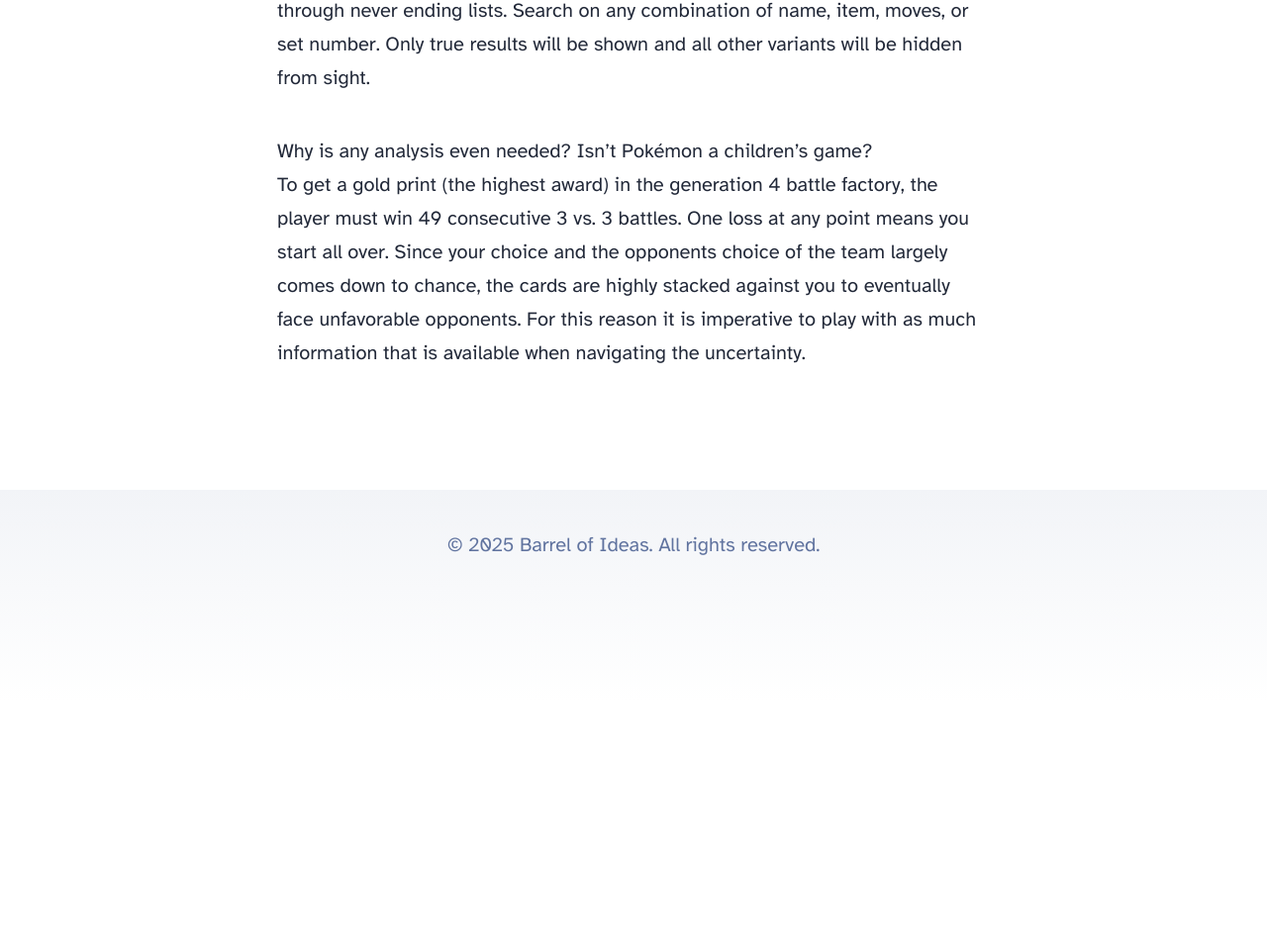
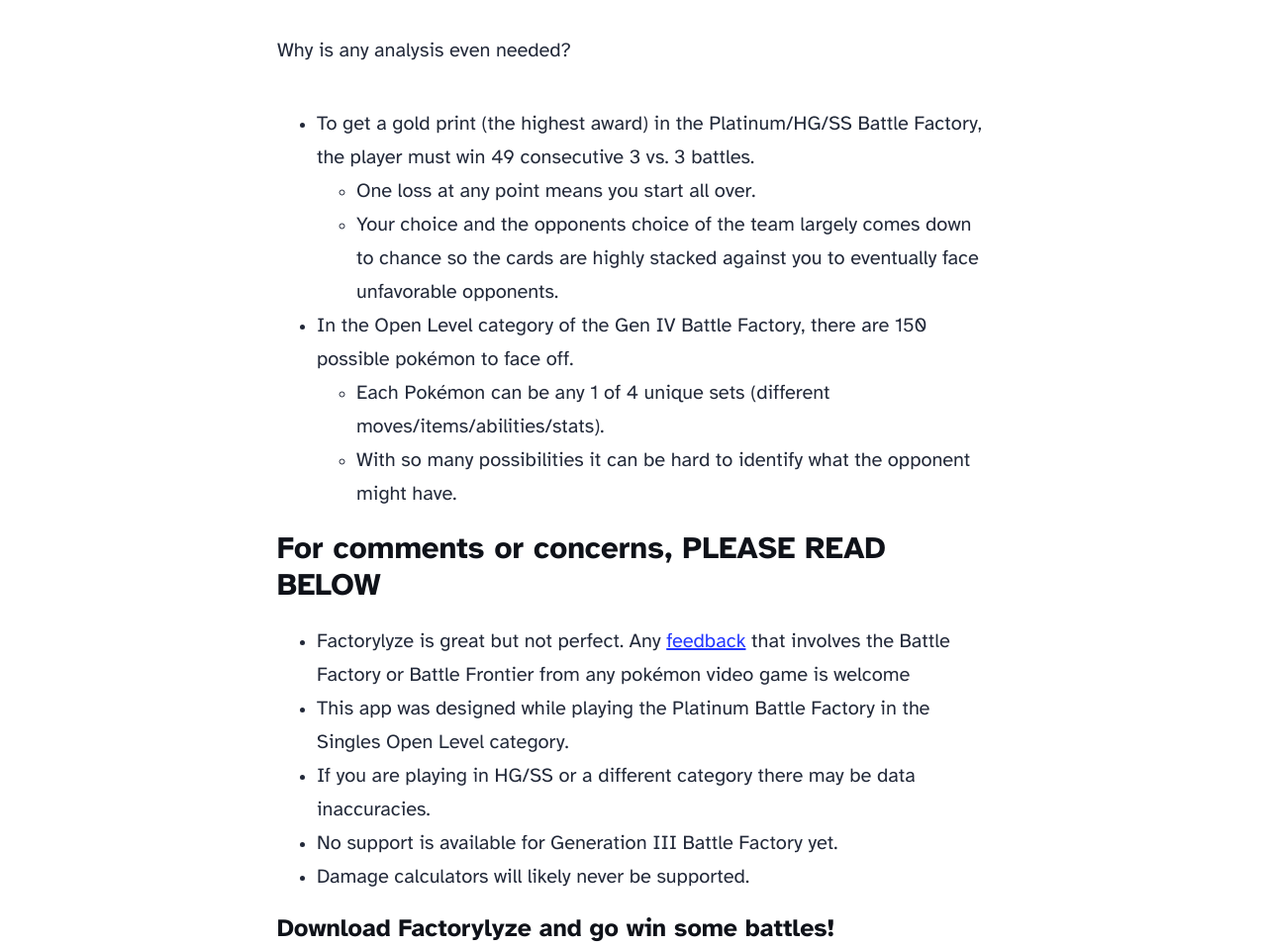
Before and after one commit to rahulkhand/barrelofideas-web, an Astro site: page /products/factorylyze in a window 1280 px wide. Shown: the part 1116-2074 px from the top of the page at 99% size. Before the commit the page ends 1825 px from the top, so only its background shows below. Built offline with nearby package versions, Linux system fonts and the light colour scheme; Astro itself is replaced by a stand-in of ours.

Commit message:
refine factorylyze info doc

```diff
--- a/src/content/products/factorylyze.md
+++ b/src/content/products/factorylyze.md
@@ -1,11 +1,26 @@
 ---
 title: "Factorylyze"
 description: "Search Database for the Battle Factory"
-pubDate: "Mar 31 2025"
+pubDate: "Apr 26 2025"
 heroImage: "/battle_factory_sinnoh_location.png"
 ---
 
-Factorylyze provides a way to quickly analyze the state of a battle in the battle factory. In generation 4 open level, there are 150 possible pokémon to face off each with 4 unique sets. With so many possibilities it can be hard to identify what the opponent might have. Doing a search online and sifting through all the possibilities is a valid yet cumbersome way to solve the problem. With Factorylyze, you can do this filtering analysis with a quick localized search on predefined fields geared towards identification. No more ctrl/cmd + f searches through never ending lists. Search on any combination of name, item, moves, or set number. Only true results will be shown and all other variants will be hidden from sight.
+One of the most challenging sections of the generation 4 Pokémon video games is the [Battle Factory](https://bulbapedia.bulbagarden.net/wiki/Battle_Factory_(Generation_IV)). Consistently winning battles against randomized opponent teams without a single loss means every move counts. With the Factorylyze app for iOS, there is more visibility into the exact opponent sets by simply entering known fields such as moves seen or held item used. Plus the searching power is readily available from your pocket which means no need to surf the web or sift through massive spreadsheets.
 
-Why is any analysis even needed? Isn't Pokémon a children's game? \
-To get a gold print (the highest award) in the generation 4 battle factory, the player must win 49 consecutive 3 vs. 3 battles. One loss at any point means you start all over. Since your choice and the opponents choice of the team largely comes down to chance, the cards are highly stacked against you to eventually face unfavorable opponents. For this reason it is imperative to play with as much information that is available when navigating the uncertainty.
+Why is any analysis even needed?
+- To get a gold print (the highest award) in the Platinum/HG/SS Battle Factory, the player must win 49 consecutive 3 vs. 3 battles.
+    - One loss at any point means you start all over.
+    - Your choice and the opponents choice of the team largely comes down to chance so the cards are highly stacked against you to eventually face unfavorable opponents.
+- In the Open Level category of the Gen IV Battle Factory, there are 150 possible pokémon to face off.
+    - Each Pokémon can be any 1 of 4 unique sets (different moves/items/abilities/stats).
+    - With so many possibilities it can be hard to identify what the opponent might have.
+
+<h4>For comments or concerns, PLEASE READ BELOW</h4>
+
+- Factorylyze is great but not perfect. Any [feedback](mailto:inquiries@barrelofideas.com) that involves the Battle Factory or Battle Frontier from any pokémon video game is welcome
+- This app was designed while playing the Platinum Battle Factory in the Singles Open Level category.
+- If you are playing in HG/SS or a different category there may be data inaccuracies.
+- No support is available for Generation III Battle Factory yet.
+- Damage calculators will likely never be supported.
+
+<h5>Download Factorylyze and go win some battles!</h5>
```
